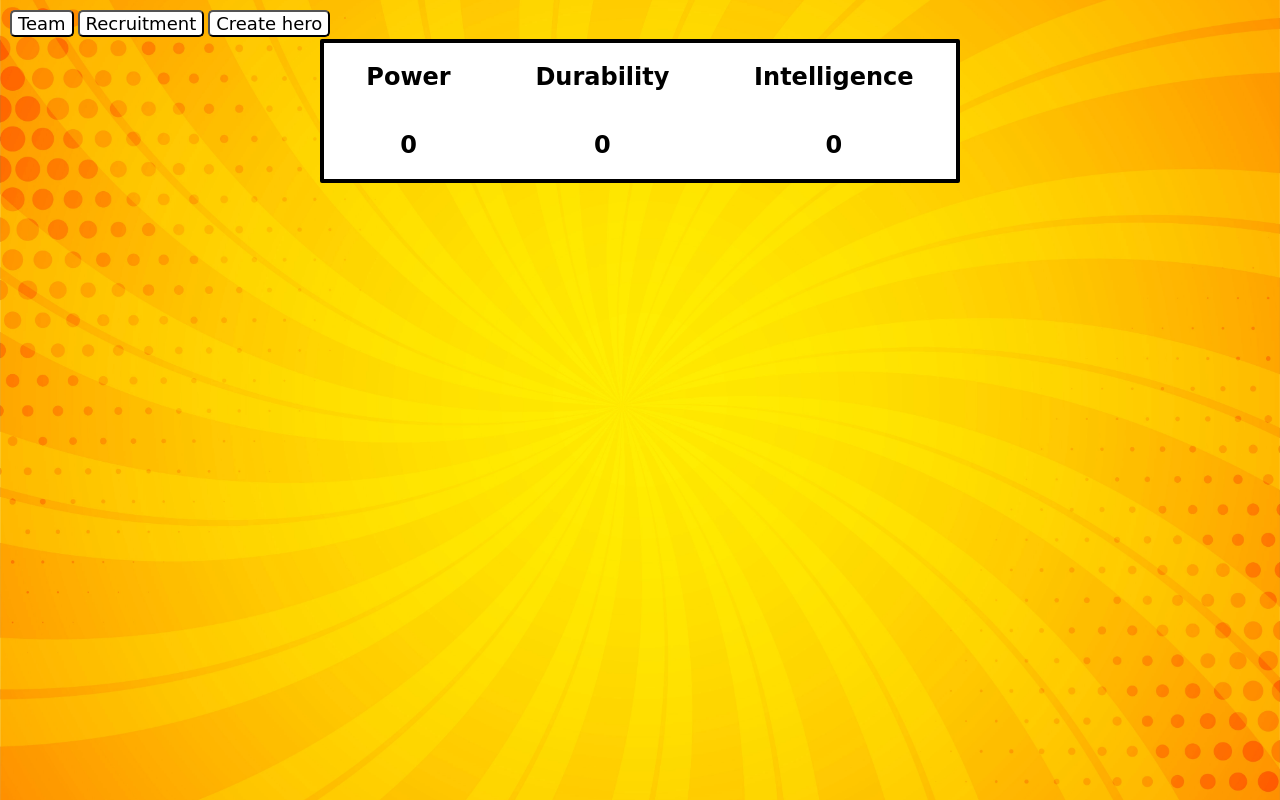
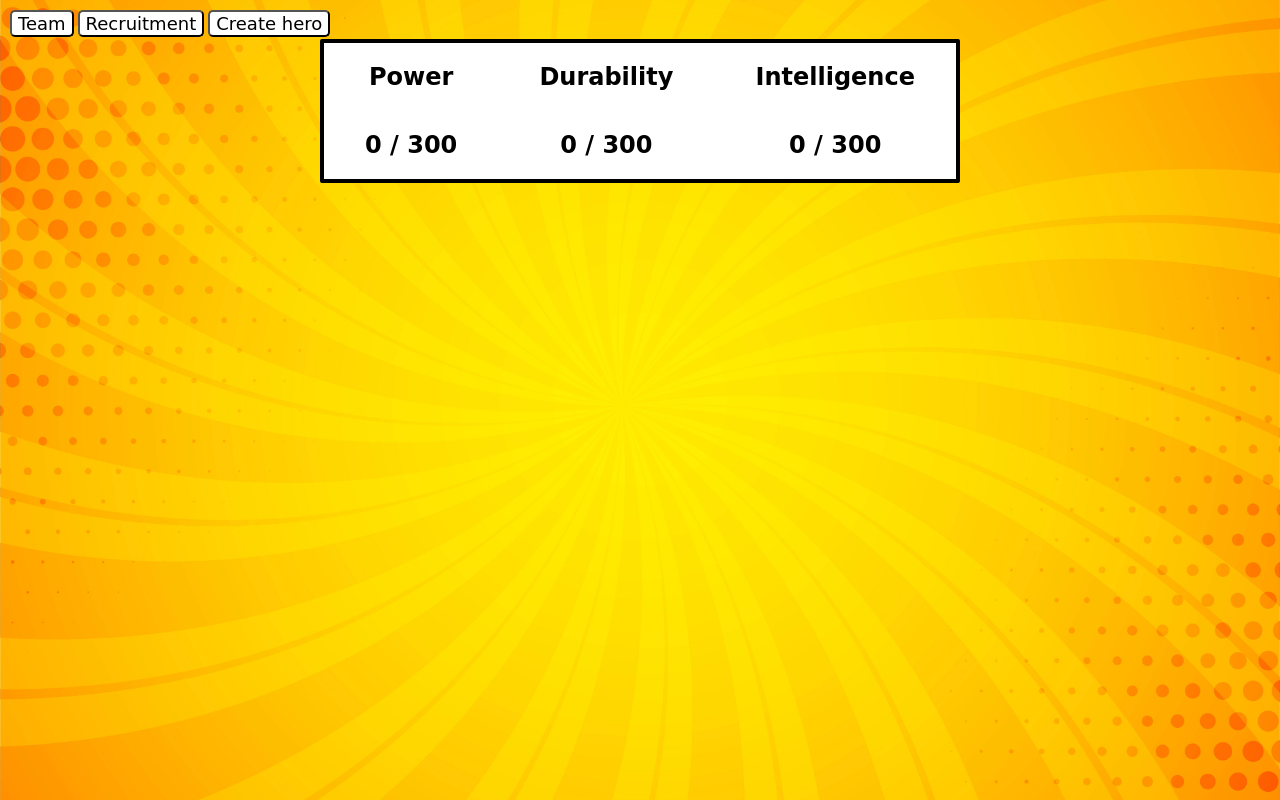
Before and after one commit to joacoague15/superheroesUI, a React (Create React App) app: page / in a window 1280 px wide. Built offline with nearby package versions, Linux system fonts and the light colour scheme.

Commit message:
Add color feedback for team

```diff
--- a/src/components/hero_recruitment/HeroRecruitment.tsx
+++ b/src/components/hero_recruitment/HeroRecruitment.tsx
@@ -44,7 +44,7 @@ const HeroRecruitment = (props: IallTeamMembers) => {
     const fetchMoreHeroesButton = () => {
         if (isFetchingFinished)
             return <Button className='button' onClick={addPage} text='See more Heroes' />
-        return <ReactLoading className='react-loading' type='spin' color='black' height='5%' width='5%' />
+        return <ReactLoading className='react-loading' type='spin' color='black' height='25px' width='25px' />
     }
 
     useEffect(() => {
--- a/src/components/home/Home.tsx
+++ b/src/components/home/Home.tsx
@@ -7,6 +7,19 @@ import {useEffect, useState} from "react";
 const Home = (props: IallTeamMembers) => {
     const { teamMembers, setTeamMembers } = props;
     const [statsOfAllTheTeam, setStatsOfAllTheTeam] = useState({ power: 0, durability: 0, intelligence: 0 });
+
+
+
+    const colorHandler = (stat: number) => {
+        const lowTeamStats = stat < 200
+        const mediumTeamStats = stat < 270
+
+        if (lowTeamStats)
+            return 'black-text'
+        if (mediumTeamStats)
+            return 'yellow-text'
+        return 'green-text'
+    }
 
     useEffect(() => {
         let powerOfTeam = 0;
@@ -32,15 +45,15 @@ const Home = (props: IallTeamMembers) => {
             <DescriptionBox>
                 <div className="single-stat-container">
                     <h2>Power</h2>
-                    <h2>{ statsOfAllTheTeam.power }</h2>
+                    <h2 className={colorHandler(statsOfAllTheTeam.power)}>{ statsOfAllTheTeam.power } / 300</h2>
                 </div>
                 <div className="single-stat-container">
                     <h2>Durability</h2>
-                    <h2>{ statsOfAllTheTeam.durability }</h2>
+                    <h2 className={colorHandler(statsOfAllTheTeam.durability)}>{ statsOfAllTheTeam.durability } / 300</h2>
                 </div>
                 <div className="single-stat-container">
                     <h2>Intelligence</h2>
-                    <h2>{ statsOfAllTheTeam.intelligence }</h2>
+                    <h2 className={colorHandler(statsOfAllTheTeam.intelligence)}>{ statsOfAllTheTeam.intelligence } / 300</h2>
                 </div>
             </DescriptionBox>
         </div>
```
